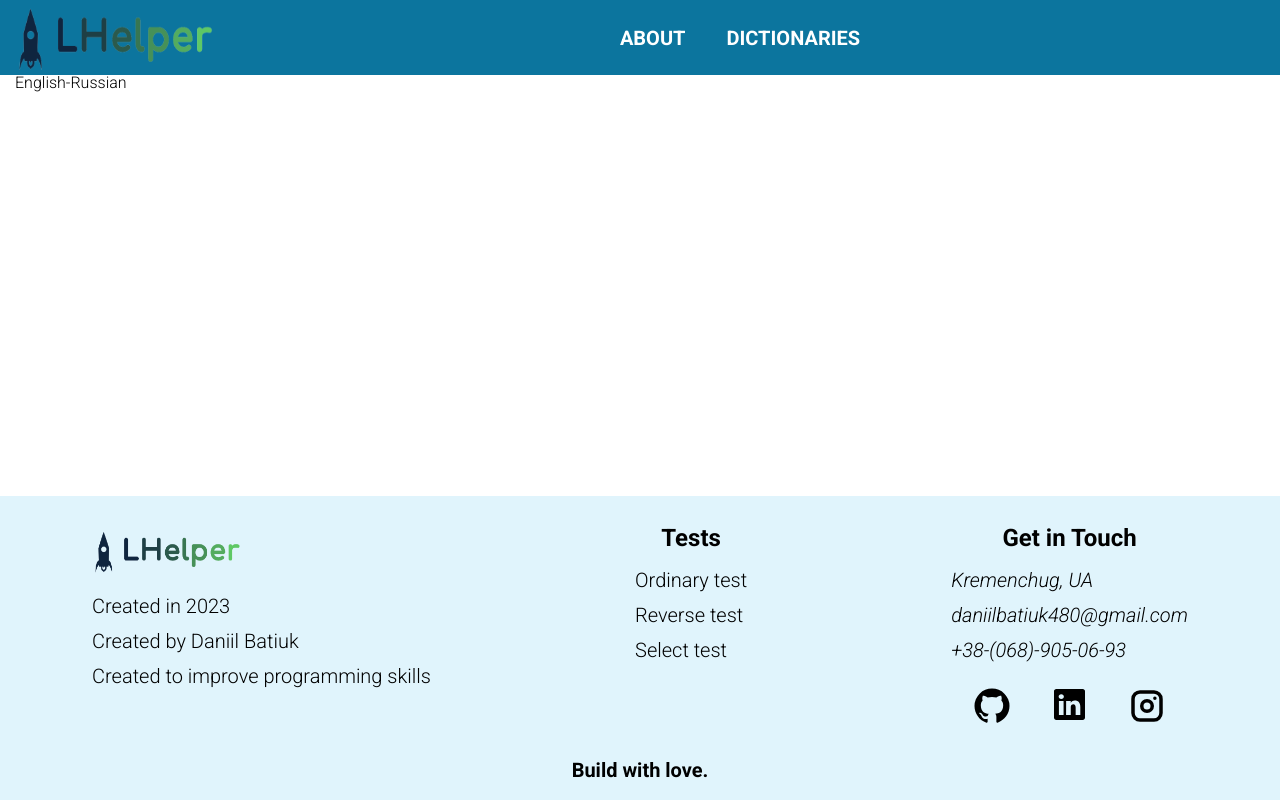
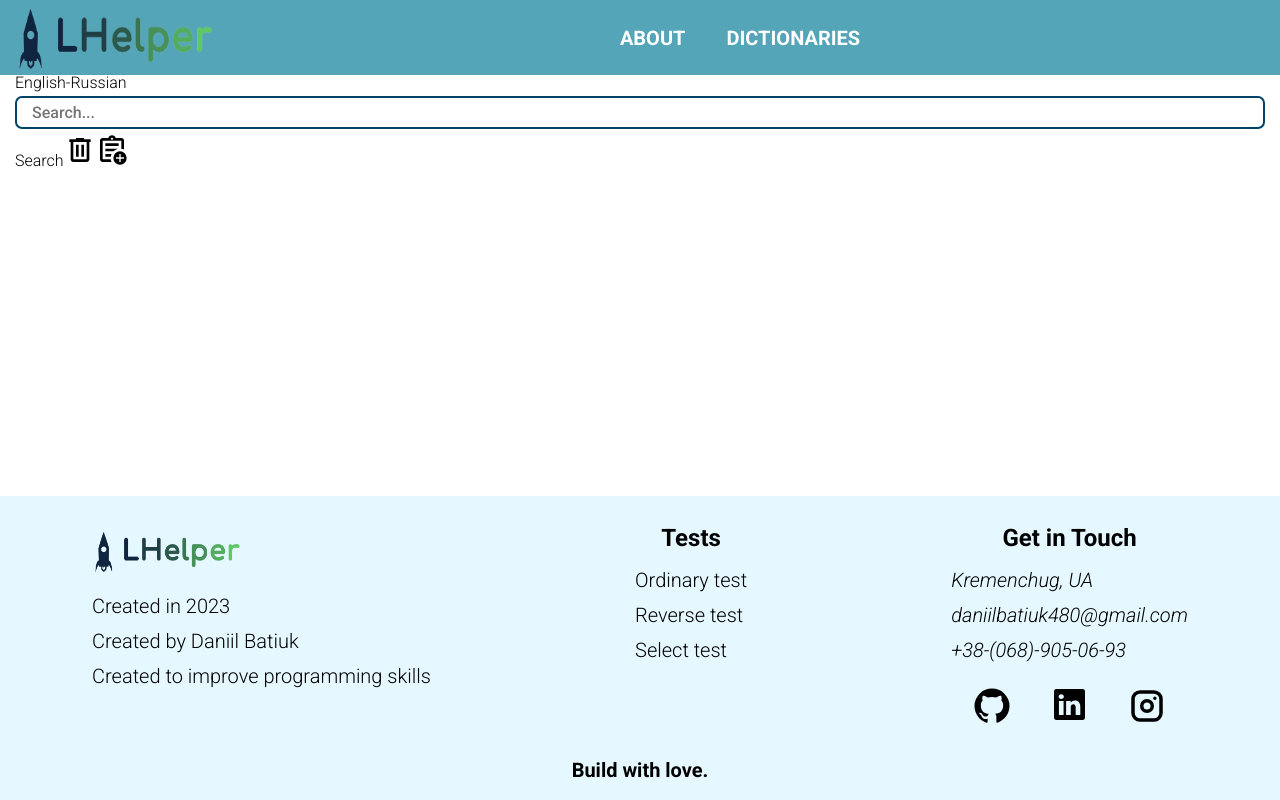
Before and after one commit to DaniilBatiuk/Remember_Helper, a Next.js app in the folder client/: page /dictionaries/English-Russian in a window 1280 px wide. Built offline with nearby package versions, Linux system fonts and the light colour scheme.

Commit message:
update styles

```diff
--- a/client/src/assets/styles/variables.scss
+++ b/client/src/assets/styles/variables.scss
@@ -1,4 +1,4 @@
-$backgroundColor: rgb(224, 244, 252);
+$backgroundColor: rgb(229, 247, 255);
 
 @mixin blueButton($p1, $p2) {
   background-color: rgb(54, 131, 233);
@@ -12,6 +12,10 @@ $backgroundColor: rgb(224, 244, 252);
   &:hover {
     background-color: rgb(30, 68, 117);
   }
+
+  @media (max-width: 520px) {
+    padding: $p1 - 2px $p2 - 5px;
+  }
 }
 
 %colorHover {
--- a/client/src/components/Dictionary/Dictionary.tsx
+++ b/client/src/components/Dictionary/Dictionary.tsx
@@ -1,10 +1,29 @@
 import React from 'react';
 import './Dictionary.scss';
+import Input from '../UI/Input/Input';
 
 const Dictionary: React.FC = () => {
   return (
     <section className="dictionary">
       <h2 className="dictionary__title">English-Russian</h2>
+      <form className="dictionary__form">
+        <Input type="text" placeholder="Search..." />
+        <button type="submit" className="dictionary__search">
+          Search
+        </button>
+        <svg xmlns="http://www.w3.org/2000/svg" width="32" height="32" viewBox="0 0 24 24">
+          <path
+            fill="currentColor"
+            d="M7 21q-.825 0-1.413-.588T5 19V6H4V4h5V3h6v1h5v2h-1v13q0 .825-.588 1.413T17 21H7ZM17 6H7v13h10V6ZM9 17h2V8H9v9Zm4 0h2V8h-2v9ZM7 6v13V6Z"
+          />
+        </svg>
+        <svg xmlns="http://www.w3.org/2000/svg" width="32" height="32" viewBox="0 0 24 24">
+          <path
+            fill="currentColor"
+            d="M5 21q-.825 0-1.413-.588T3 19V5q0-.825.588-1.413T5 3h4.2q.325-.9 1.088-1.45T12 1q.95 0 1.713.55T14.8 3H19q.825 0 1.413.588T21 5v6.7q-.475-.225-.975-.388T19 11.075V5H5v14h6.05q.075.55.238 1.05t.387.95H5Zm0-3v1V5v6.075V11v7Zm2-1h4.075q.075-.525.238-1.025t.362-.975H7v2Zm0-4h6.1q.8-.75 1.788-1.25T17 11.075V11H7v2Zm0-4h10V7H7v2Zm5-4.75q.325 0 .537-.213t.213-.537q0-.325-.213-.537T12 2.75q-.325 0-.537.213t-.213.537q0 .325.213.537T12 4.25ZM18 23q-2.075 0-3.538-1.463T13 18q0-2.075 1.463-3.538T18 13q2.075 0 3.538 1.463T23 18q0 2.075-1.463 3.538T18 23Zm-.5-2h1v-2.5H21v-1h-2.5V15h-1v2.5H15v1h2.5V21Z"
+          />
+        </svg>
+      </form>
     </section>
   );
 };
--- a/client/src/components/Header/Header.scss
+++ b/client/src/components/Header/Header.scss
@@ -3,7 +3,7 @@
 .header {
   position: relative;
   width: 100%;
-  background-color: rgb(12, 117, 158);
+  background-color: rgb(85, 165, 185);
 
   &__container {
     display: flex;
--- a/client/src/components/UI/Input/Input.module.scss
+++ b/client/src/components/UI/Input/Input.module.scss
@@ -1,18 +1,19 @@
 .myInput {
+  outline: none !important;
   width: 100%;
   padding: 5px 15px;
   margin: 5px 0px;
-  border: 3px solid rgb(192, 192, 192);
-  transition: border 0.3s ease-in-out;
+  border: 2px solid rgb(0, 66, 104);
+  border-radius: 10px;
   border-radius: 7px;
   transition: 0.3s;
   font-weight: 500;
 
   &:hover {
-    border: 3px solid black;
+    border: 2px solid rgb(0, 149, 235);
   }
 
-  &:active {
-    border: 3px solid black;
+  &:focus {
+    border: 2px solid rgb(0, 149, 235);
   }
 }
```
